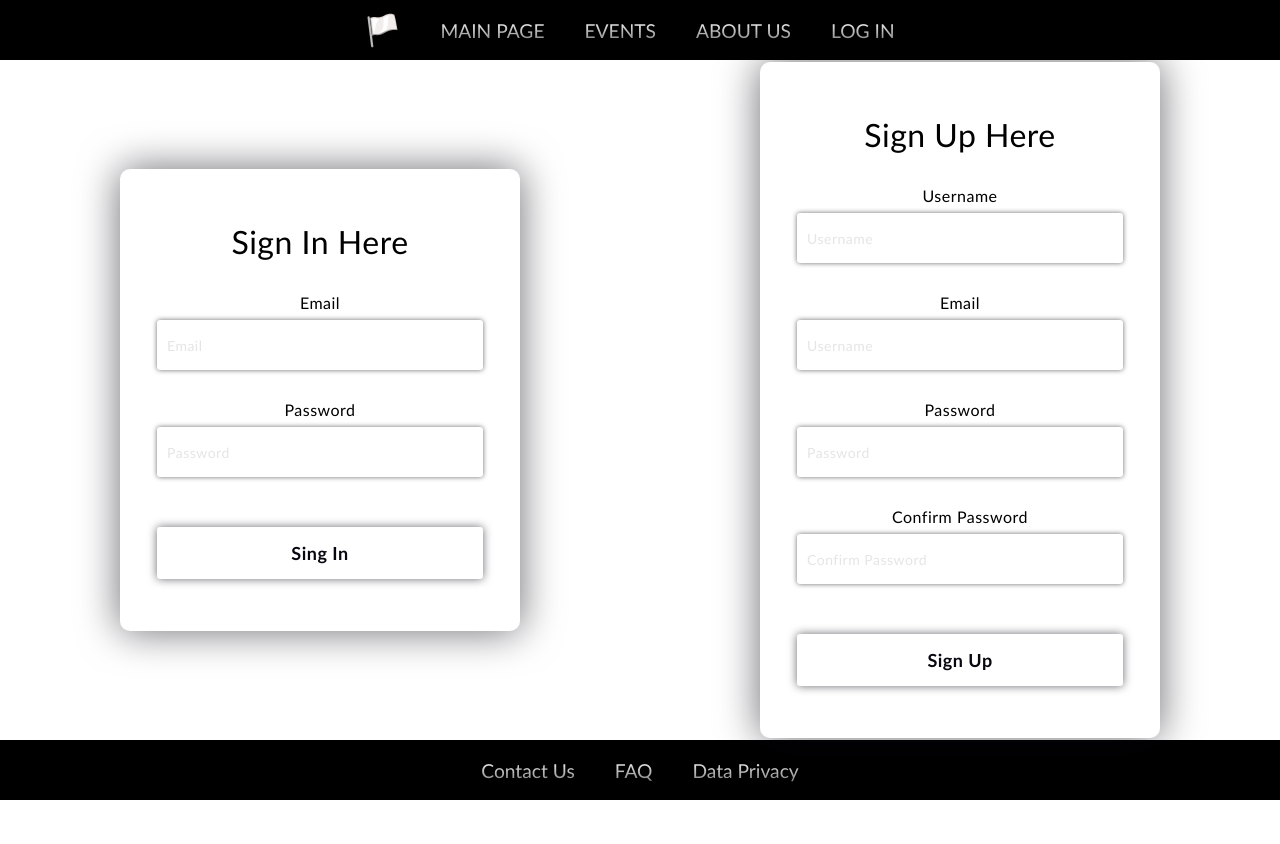
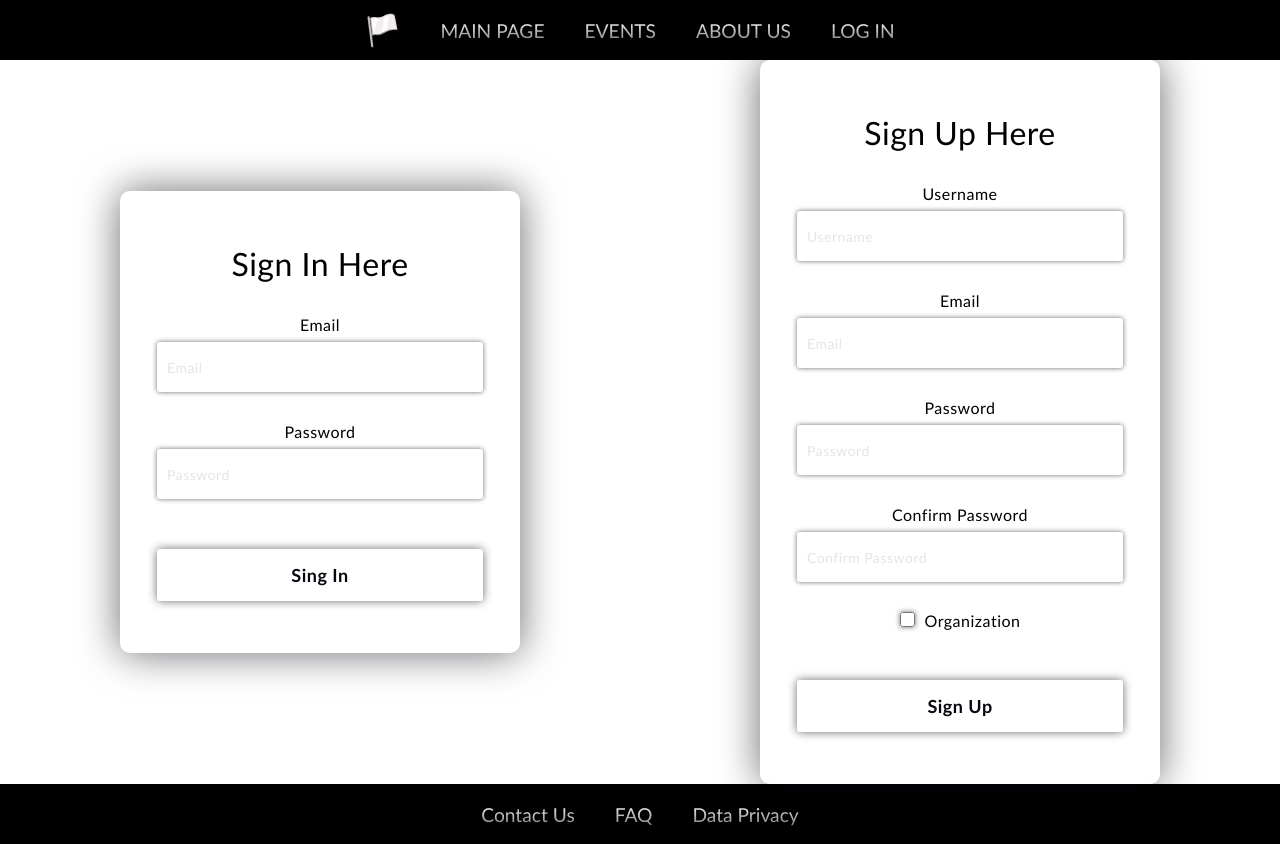
Before and after one commit to Arpadtoth100/EventHorizon, a React (Create React App) app: page /signin in a window 1280 px wide. Before the commit the page ends 800 px from the top, so only its background shows below. Built offline with nearby package versions, Linux system fonts and the light colour scheme.

Commit message:
sign up checkbox

```diff
--- a/src/App.css
+++ b/src/App.css
@@ -144,14 +144,14 @@ form h3{
   text-align: center;
 }
 
-label{
+.textlabel{
   display: block;
   margin-top: 30px;
   font-size: 16px;
   font-weight: 500;
 }
 
-input{
+.textinput{
   display: block;
   height: 50px;
   width: 100%;
@@ -166,6 +166,22 @@ input{
 
 ::placeholder{
   color: #e5e5e5;
+}
+
+#su_organization{
+  margin-top: 30px;
+  margin-right: 10px;
+  width: 15px;
+  height: 15px;
+  box-shadow: 0 0 5px rgba(8,7,16,0.6);
+  border-radius: 3px;
+}
+
+#checkbox_label{
+  display: block;
+  margin-top: 30px;
+  font-size: 16px;
+  font-weight: 500;
 }
 
 button{
--- a/src/components/SignIn.js
+++ b/src/components/SignIn.js
@@ -27,21 +27,23 @@ function SignIn() {
       <form className="signinform" onSubmit={submitHandler}>
         <h3>Sign In Here</h3>
 
-        <label htmlFor="email">Email</label>
+        <label htmlFor="si_email" className='textlabel'>Email</label>
         <input
           type="text"
           placeholder="Email"
           name="email"
           id="si_email"
+          className="textinput"
           onChange={collectSignInData}
         />
 
-        <label htmlFor="password">Password</label>
+        <label htmlFor="si_password" className='textlabel'>Password</label>
         <input
           type="password"
           placeholder="Password"
           name="password"
           id="si_password"
+          className="textinput"
           onChange={collectSignInData}
         />
 
--- a/src/components/SignUp.js
+++ b/src/components/SignUp.js
@@ -7,6 +7,7 @@ function SignUp() {
     email: '',
     password: '',
     confirmpassword: '',
+    organization: 'false'
   });
 
   const navTo = useNavigate();
@@ -24,53 +25,66 @@ function SignUp() {
     } else if (event.target.name === 'password') {
       setSignUpData((prev) => ({ ...prev, password: event.target.value }));
     } else if (event.target.name === 'confirmpassword') {
-      setSignUpData((prev) => ({
-        ...prev,
-        confirmpassword: event.target.value,
-      }));
+      setSignUpData((prev) => ({...prev, confirmpassword: event.target.value}));
+    } else if (event.target.name === 'organization') {
+      setSignUpData((prev) => ({...prev, organization: event.target.checked}));
     }
   };
+
+  console.log(signUpData)
 
   return (
     <div className="signup_main">
       <form className="signupform" onSubmit={submitHandler}>
         <h3>Sign Up Here</h3>
 
-        <label htmlFor="username">Username</label>
+        <label htmlFor="su_username" className='textlabel'>Username</label>
         <input
           type="text"
           placeholder="Username"
           name="username"
           id="su_username"
+          className="textinput"
           onChange={collectSignUpData}
         />
 
-        <label htmlFor="username">Email</label>
+        <label htmlFor="su_email" className='textlabel'>Email</label>
         <input
           type="text"
-          placeholder="Username"
+          placeholder="Email"
           name="email"
           id="su_email"
+          className="textinput"
           onChange={collectSignUpData}
         />
 
-        <label htmlFor="password">Password</label>
+        <label htmlFor="su_password" className='textlabel'>Password</label>
         <input
           type="password"
           placeholder="Password"
           name="password"
           id="su_password"
+          className="textinput"
           onChange={collectSignUpData}
         />
 
-        <label htmlFor="password">Confirm Password</label>
+        <label htmlFor="su_confirmpassword" className='textlabel'>Confirm Password</label>
         <input
           type="password"
           placeholder="Confirm Password"
           name="confirmpassword"
           id="su_confirmpassword"
+          className="textinput"
           onChange={collectSignUpData}
         />
+
+        <input
+          type="checkbox"
+          name="organization"
+          id="su_organization"
+          onChange={collectSignUpData}
+        />
+        <label htmlFor="su_organization" id="cehckbox_label">Organization</label>
 
         <button>Sign Up</button>
       </form>
```
